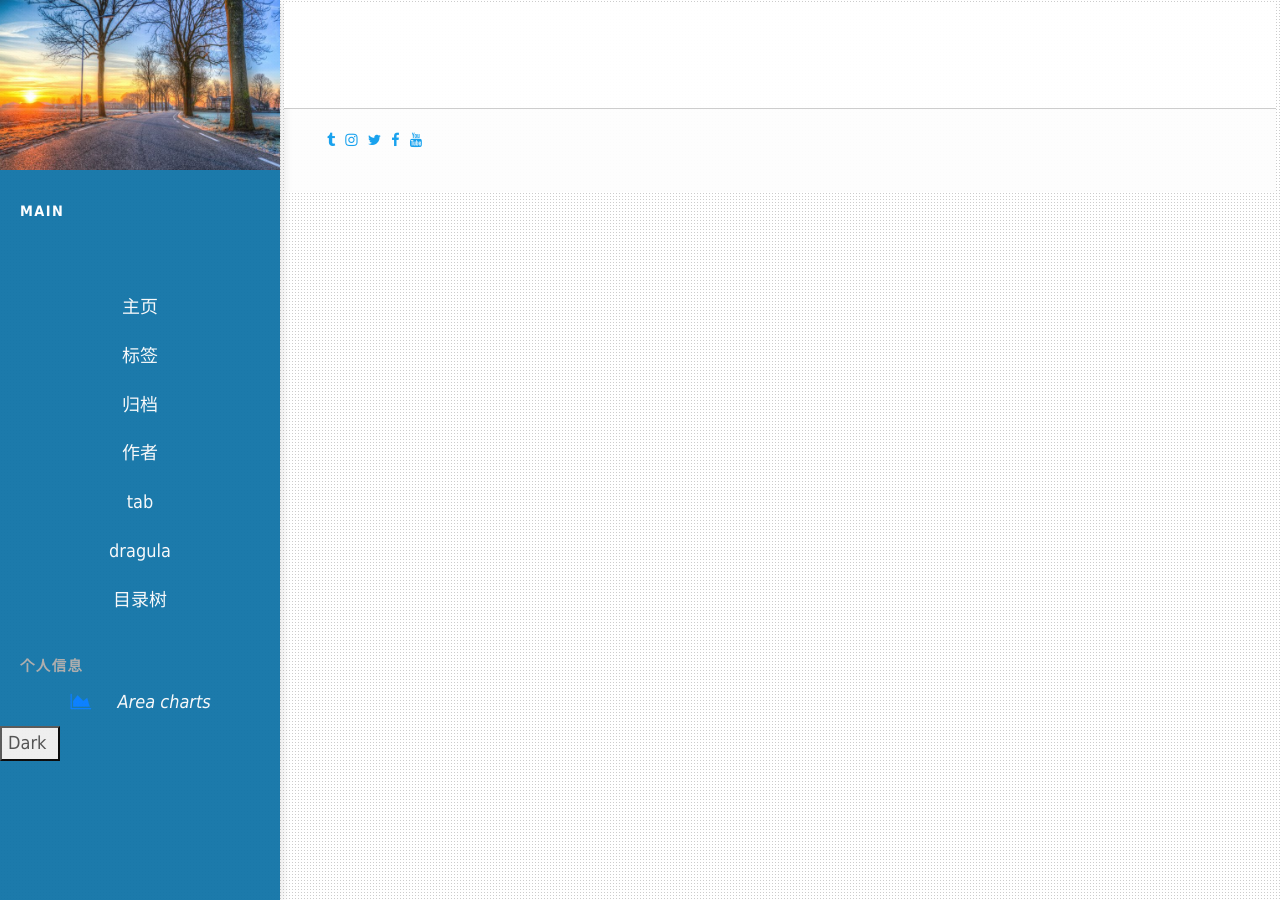
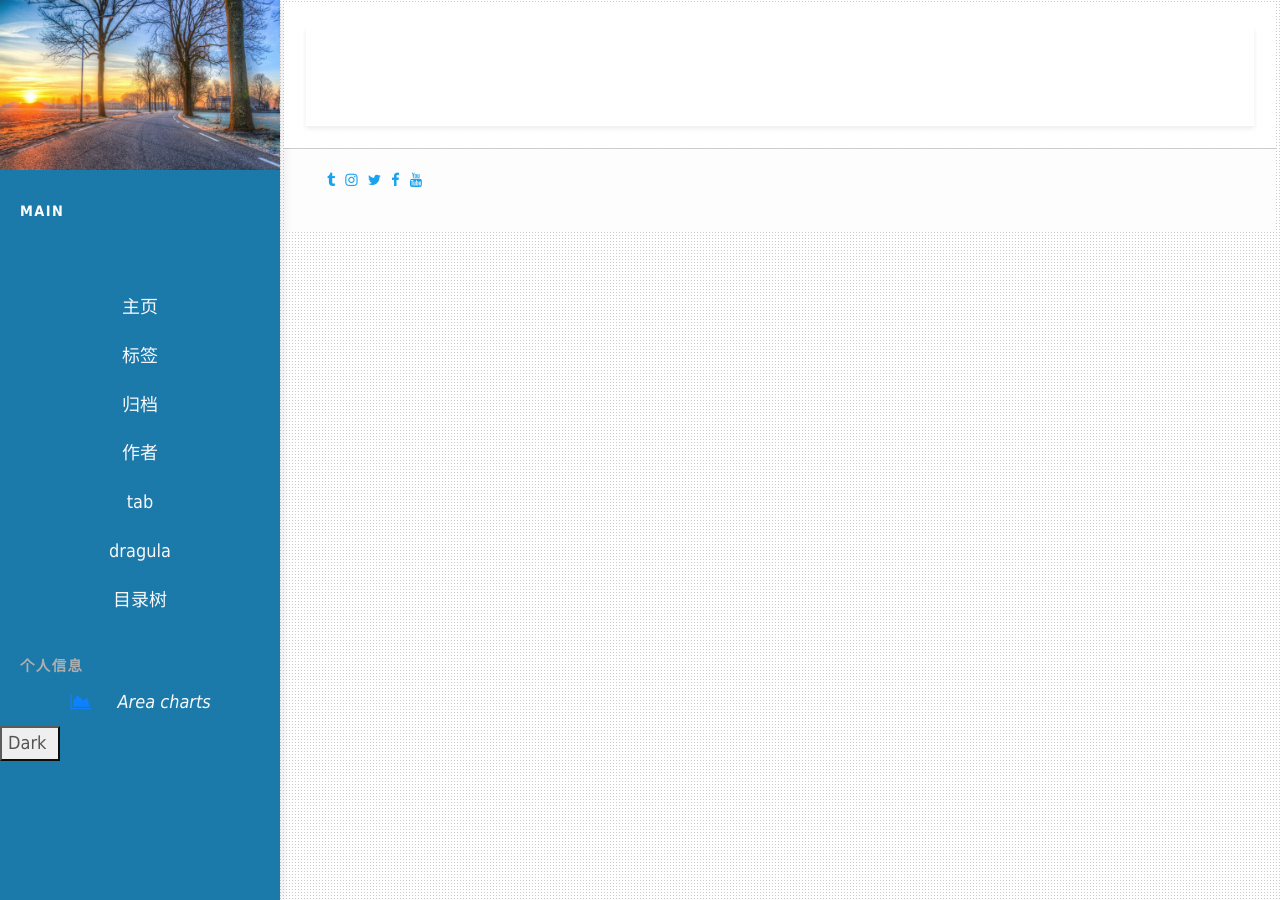
Before and after one commit to nengwuzhi/nengwuzhi.github.ioce, a Jekyll site: the page built from pages/zTree.html, in a window 1280 px wide. Built offline with Jekyll 4.4.1, drawn with Linux system fonts in a browser that asks for light colours; nearby versions of some CDN libraries; library files that are not in the unit come from our copies.

Commit message:
Update index_alt.html

```diff
--- a/_layouts/index_alt.html
+++ b/_layouts/index_alt.html
@@ -14,7 +14,7 @@
                     <!-- Content -->
             <div id="content" class="page-content p-5">
               <div class="col-md-12 container">
-
+    <nav class="navbar navbar-expand-lg navbar-light bg-white shadow-sm py-3">
           <section class="margin">
                <div class="wrap row">
                     {{ content }}
```
